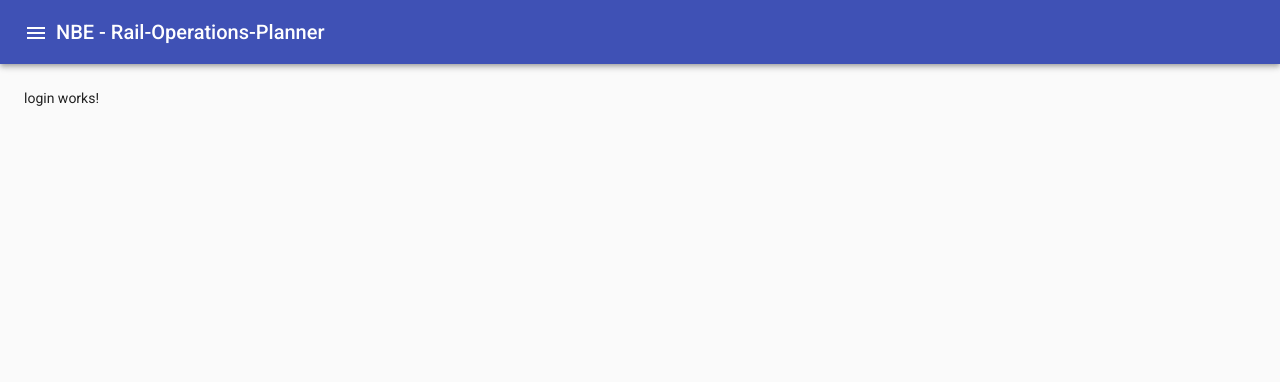
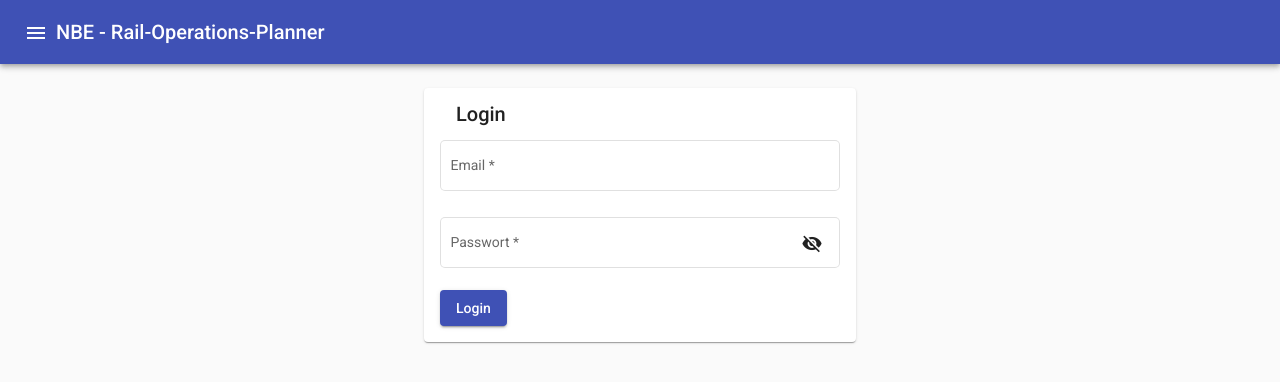
Before and after one commit to DeRocketman/railopsplanner-angular-client, an Angular app: page /login in a window 1280 px wide. Shown: the top 382 px of the page. Built offline with nearby package versions, Linux system fonts and the light colour scheme.

Commit message:
implement login card

```diff
--- a/src/app/app.module.ts
+++ b/src/app/app.module.ts
@@ -26,6 +26,7 @@ import {MatSelectModule} from "@angular/material/select";
 import {MatDatepickerModule} from "@angular/material/datepicker";
 import {MatNativeDateModule} from "@angular/material/core";
 import { TimeTableYearComponent } from './components/time-table-year/time-table-year.component';
+import {HttpClient, HttpClientModule} from "@angular/common/http";
 
 @NgModule({
   declarations: [
@@ -43,6 +44,7 @@ import { TimeTableYearComponent } from './components/time-table-year/time-table-
         BrowserModule,
         AppRoutingModule,
         BrowserAnimationsModule,
+        HttpClientModule,
         MatToolbarModule,
         MatButtonModule,
         MatIconModule,
--- a/src/app/components/login/login.component.html
+++ b/src/app/components/login/login.component.html
@@ -1 +1,33 @@
-<p>login works!</p>
+<div class="mat-card-wrapper">
+  <mat-card>
+    <mat-card-header>
+      <mat-card-title>Login</mat-card-title>
+    </mat-card-header>
+    <mat-card-content>
+        <mat-form-field appearance="outline">
+          <mat-label>Email</mat-label>
+          <input type="email" matInput [formControl]="emailFormControl" [errorStateMatcher]="matcher" placeholder="dirk.stricker@nordbahn.de">
+          <mat-error *ngIf="emailFormControl.hasError('email') && !emailFormControl.hasError('required')">
+            Bitte eine gültige Email eingeben
+          </mat-error>
+          <mat-error *ngIf="emailFormControl.hasError('required')">
+            Email ist <strong>notwendig</strong>
+          </mat-error>
+        </mat-form-field>
+        <mat-form-field appearance="outline">
+          <mat-label>Passwort</mat-label>
+          <input matInput [type]="pwHide ? 'password' : 'text'" [formControl]="pwdFormControl" [errorStateMatcher]="matcher">
+          <button mat-icon-button matSuffix (click)="pwHide = !pwHide" [attr.aria-label]="'Passwort verbergen'" [attr.aria-pressed]="pwHide">
+            <mat-icon>{{pwHide ? 'visibility_off' : 'visibility'}}</mat-icon>
+          </button>
+          <mat-error *ngIf="pwdFormControl.hasError('password') && !pwdFormControl.hasError('required')">
+            Bitte korrektes Passwort eingeben
+          </mat-error>
+          <mat-error *ngIf="emailFormControl.hasError('required')">
+            Passwort ist <strong>notwendig</strong>
+          </mat-error>
+        </mat-form-field>
+        <button mat-raised-button color="primary" >Login</button>
+    </mat-card-content>
+  </mat-card>
+</div>
--- a/src/app/components/login/login.component.scss
+++ b/src/app/components/login/login.component.scss
@@ -0,0 +1,9 @@
+.mat-card{
+  margin: auto;
+  display: grid;
+  max-width: 400px;
+}
+
+.mat-form-field {
+  width: 100%;
+}
--- a/src/app/components/login/login.component.ts
+++ b/src/app/components/login/login.component.ts
@@ -1,4 +1,13 @@
 import { Component, OnInit } from '@angular/core';
+import {FormControl, FormGroupDirective, NgForm, Validators} from "@angular/forms";
+import {ErrorStateMatcher} from "@angular/material/core";
+
+export class LoginErrorStateMatcher implements ErrorStateMatcher {
+  isErrorState(control: FormControl | null, form: FormGroupDirective | NgForm | null): boolean {
+    const isSubmitted = form && form.submitted;
+    return !!(control && control.invalid && (control.dirty || control.touched || isSubmitted));
+  }
+}
 
 @Component({
   selector: 'rop-login',
@@ -6,10 +15,12 @@ import { Component, OnInit } from '@angular/core';
   styleUrls: ['./login.component.scss']
 })
 export class LoginComponent implements OnInit {
+  emailFormControl = new FormControl('', [Validators.required, Validators.email]);
+  pwdFormControl = new FormControl('',[Validators.required])
+  matcher = new LoginErrorStateMatcher()
+  pwHide = true;
 
-  constructor() { }
 
   ngOnInit(): void {
   }
-
 }
```
